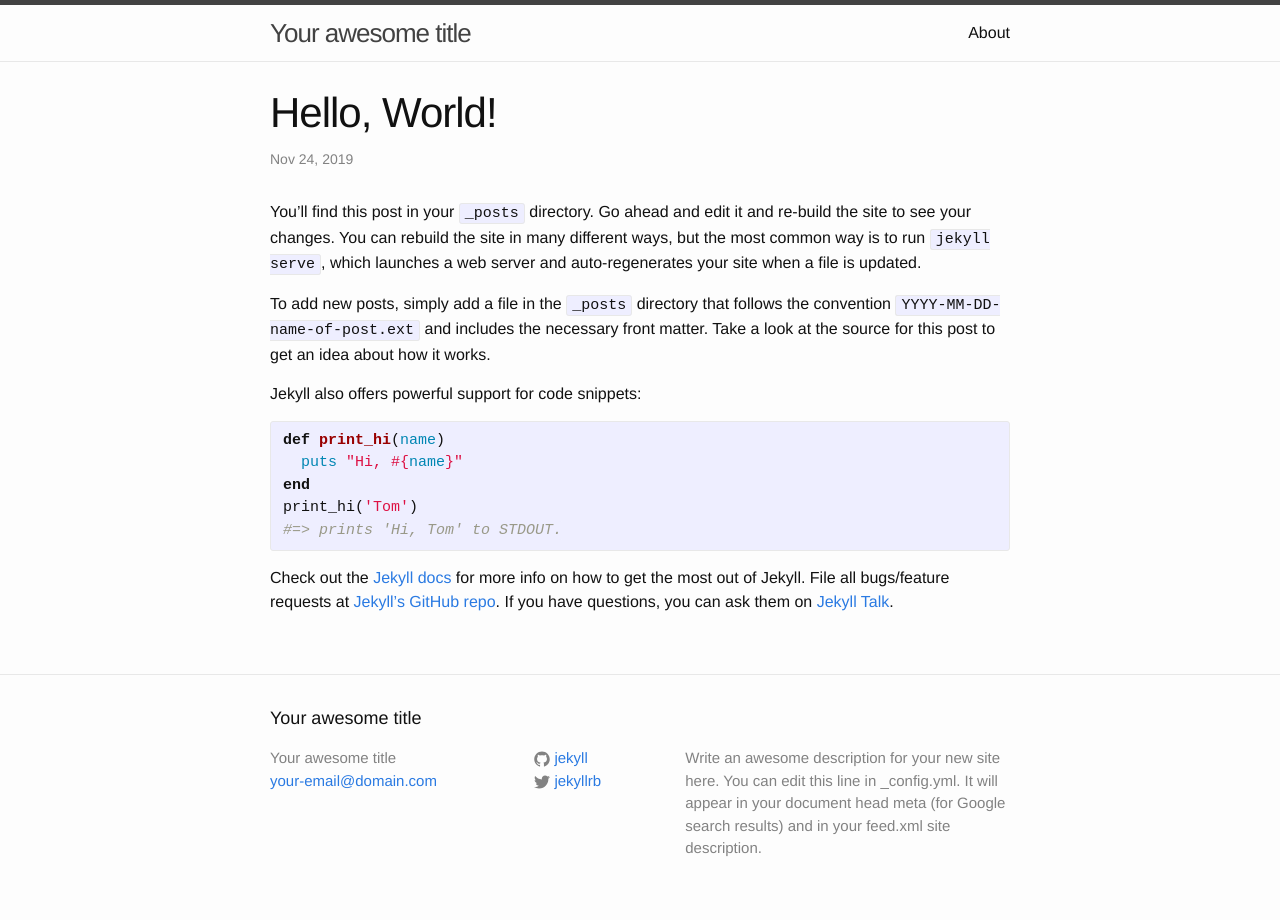
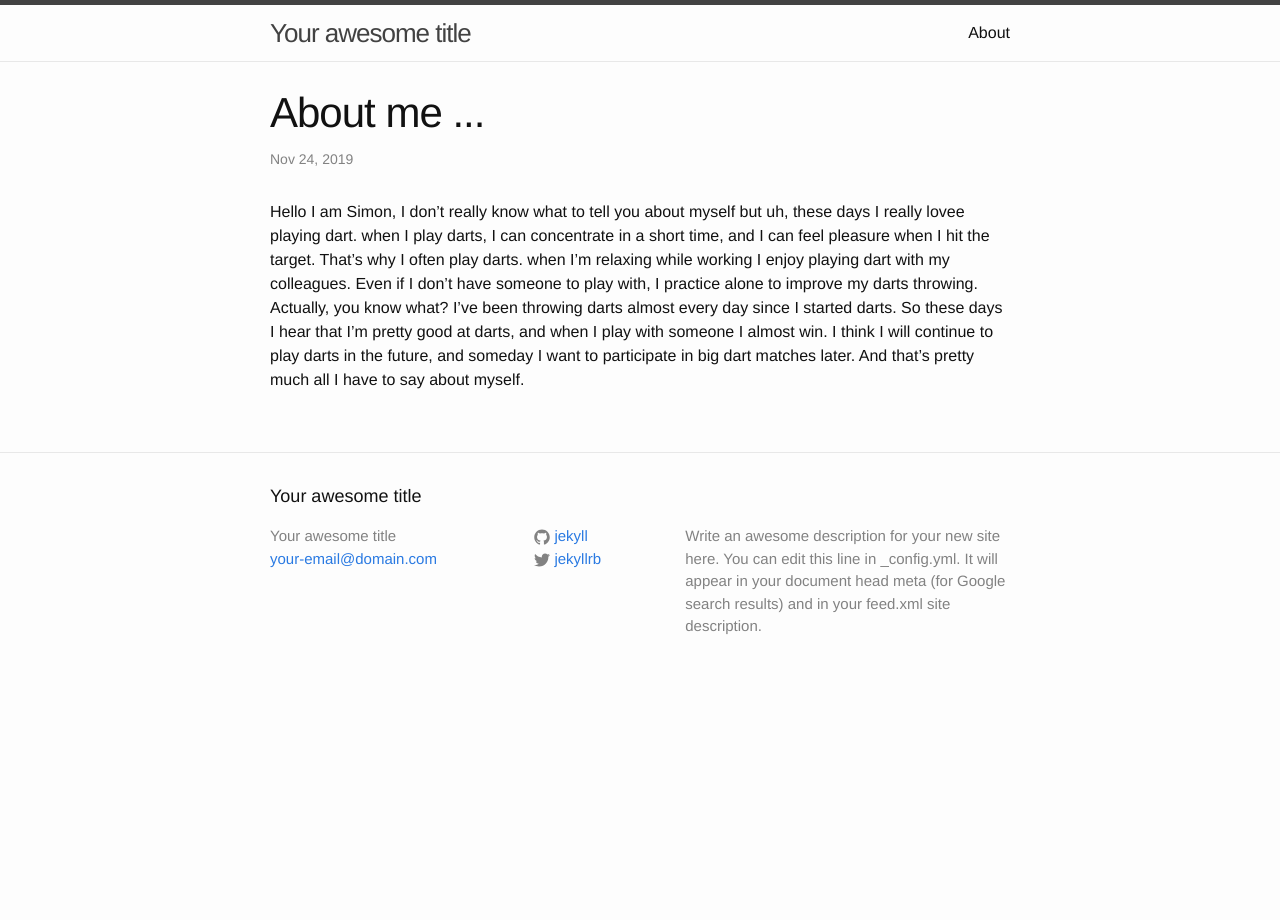
Before and after one commit to simo17lee/simo17lee.github.io, a Jekyll site: the page built from _posts/2019-11-26-hellwworld.md, in a window 1280 px wide. Built offline with Jekyll 4.4.1, drawn with Linux system fonts in a browser that asks for light colours.

Commit message:
Update 2019-11-26-hellwworld.md

```diff
--- a/_posts/2019-11-26-hellwworld.md
+++ b/_posts/2019-11-26-hellwworld.md
@@ -1,25 +1,20 @@
 ---
 layout: post
-title:  "Hello, World!"
+title:  "About me ..."
 date:   2019-11-25 02:14:15 +0900
-categories: jekyll update
+categories: OPIC
 ---
-You’ll find this post in your `_posts` directory. Go ahead and edit it and re-build the site to see your changes. You can rebuild the site in many different ways, but the most common way is to run `jekyll serve`, which launches a web server and auto-regenerates your site when a file is updated.
 
-To add new posts, simply add a file in the `_posts` directory that follows the convention `YYYY-MM-DD-name-of-post.ext` and includes the necessary front matter. Take a look at the source for this post to get an idea about how it works.
-
-Jekyll also offers powerful support for code snippets:
-
-{% highlight ruby %}
-def print_hi(name)
-  puts "Hi, #{name}"
-end
-print_hi('Tom')
-#=> prints 'Hi, Tom' to STDOUT.
-{% endhighlight %}
-
-Check out the [Jekyll docs][jekyll-docs] for more info on how to get the most out of Jekyll. File all bugs/feature requests at [Jekyll’s GitHub repo][jekyll-gh]. If you have questions, you can ask them on [Jekyll Talk][jekyll-talk].
-
-[jekyll-docs]: http://jekyllrb.com/docs/home
-[jekyll-gh]:   https://github.com/jekyll/jekyll
-[jekyll-talk]: https://talk.jekyllrb.com/
+Hello I am Simon,
+I don’t really know what to tell you about myself but
+uh, these days  I really lovee playing dart.
+when I play darts, I can concentrate in a short time,
+and I can feel pleasure when I hit the target.
+That's why I often play darts.
+when I'm relaxing while working I enjoy playing dart with my colleagues.
+Even if I don’t have someone to play with, I practice alone to improve my darts throwing.
+Actually, you know what?
+I've been throwing darts almost every day since I started darts.
+So these days I hear that I'm pretty good at darts, and when I play with someone I almost win.
+I think I will continue to play darts in the future, and someday I want to participate in big dart matches later.
+And that’s pretty much all I have to say about myself.
```
